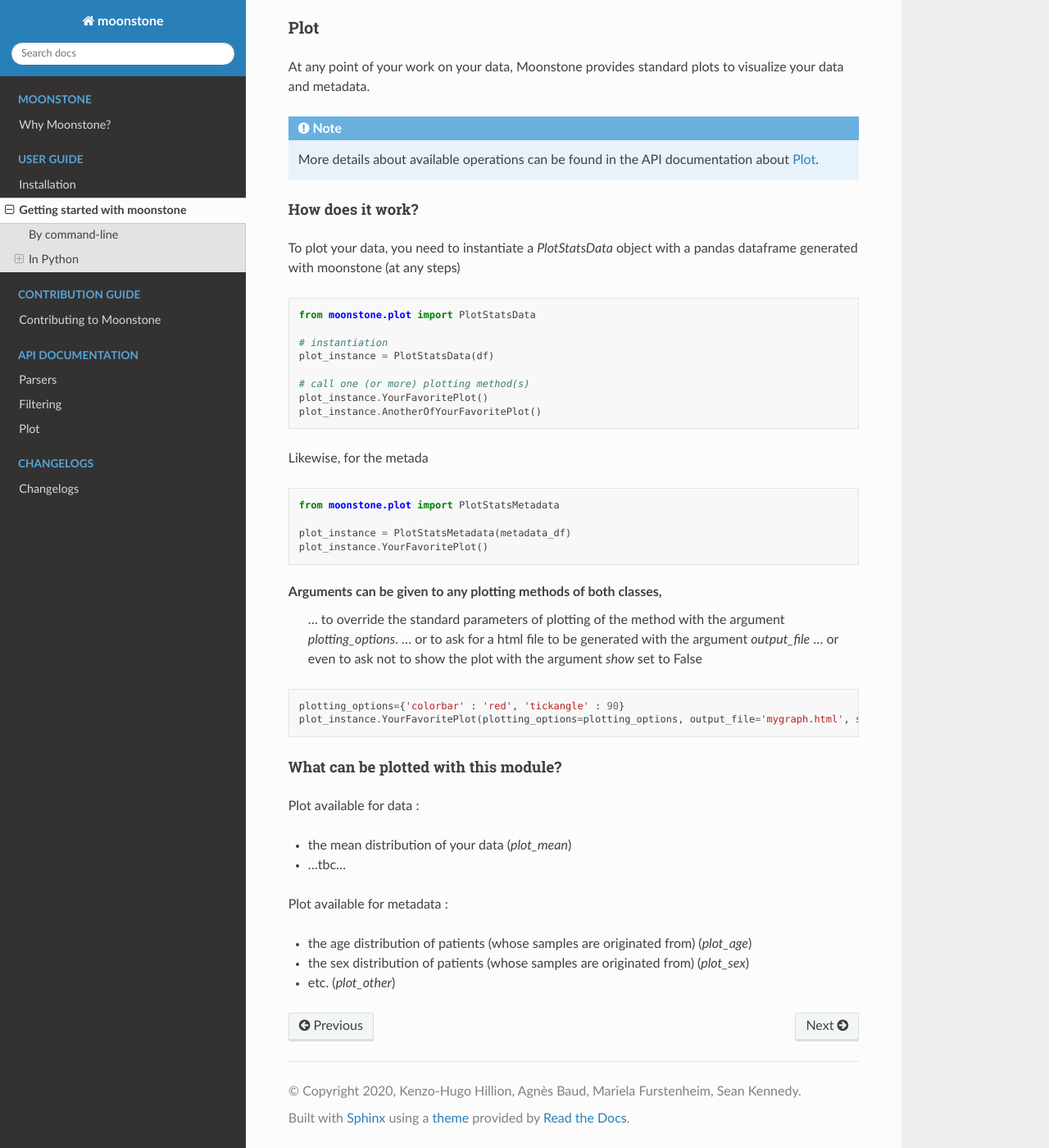
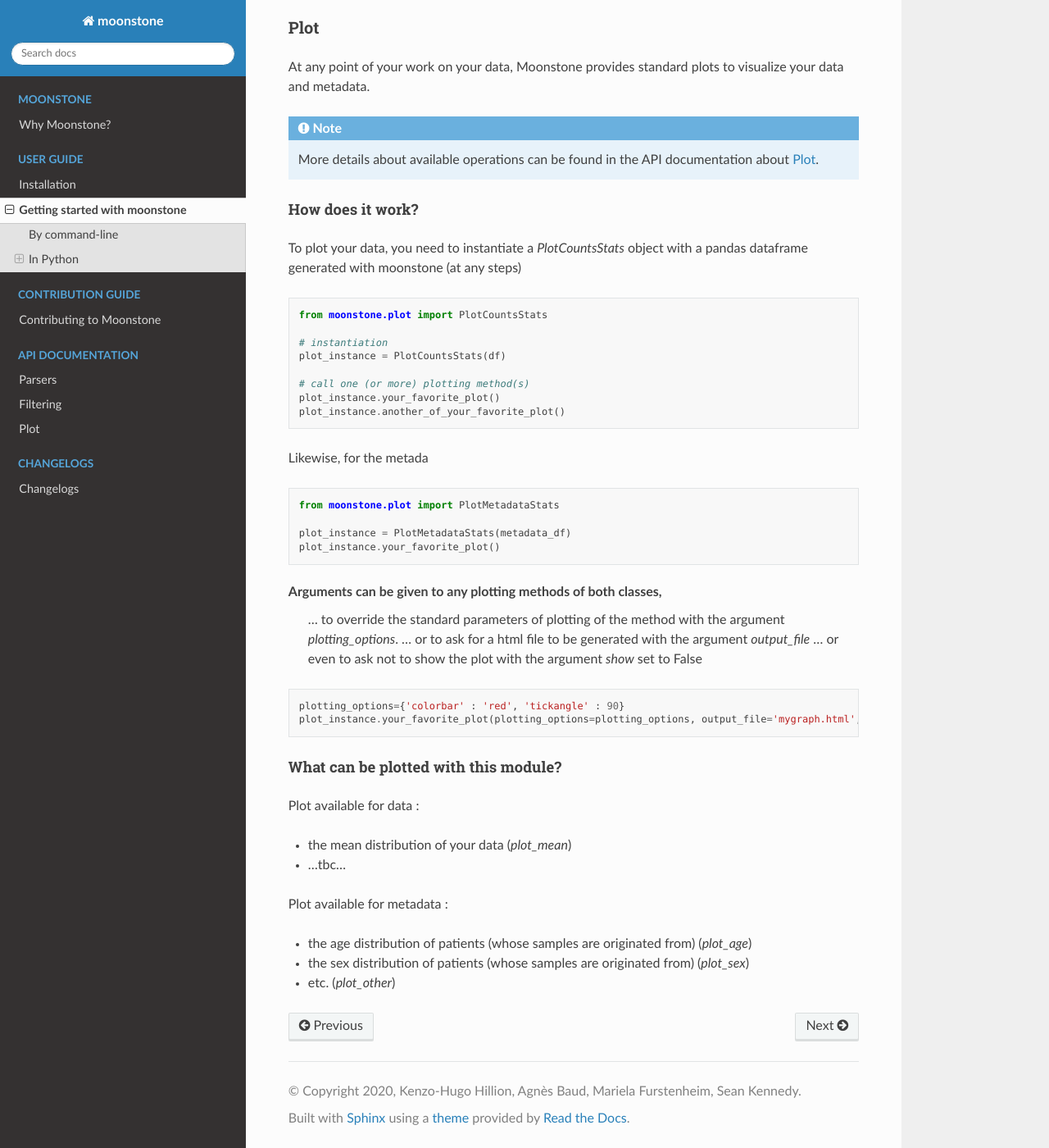
Before and after one commit to motleystate/moonstone, a Sphinx documentation site: the page built from docs/user_guide/getting_started_with_moonstone.rst, in a window 1280 px wide and 1400 px high, scrolled down 3540 px. Shown: the whole window at 82% size. Built offline with Sphinx 7.4.7 and the Read the Docs theme 2.0.0, drawn with Linux system fonts in a browser that asks for light colours.

Commit message:
renaming to PlotCountsStats

```diff
--- a/docs/api_docs/plot.rst
+++ b/docs/api_docs/plot.rst
@@ -7,7 +7,7 @@
 Data
 =====
 
-.. autoclass:: moonstone.plot.global_plot.PlotStatsData
+.. autoclass:: moonstone.plot.global_plot.PlotCountsStats
     :members:
     :undoc-members:
     :special-members: __init__
@@ -17,7 +17,7 @@
 Metadata
 ========
 
-.. autoclass:: moonstone.plot.global_plot.PlotStatsMetadata
+.. autoclass:: moonstone.plot.global_plot.PlotMetadataStats
     :members:
     :undoc-members:
     :special-members: __init__
--- a/docs/user_guide/getting_started_with_moonstone.rst
+++ b/docs/user_guide/getting_started_with_moonstone.rst
@@ -153,27 +153,27 @@
 How does it work?
 '''''''''''''''''
 
-To plot your data, you need to instantiate a `PlotStatsData` object with a pandas dataframe generated with moonstone (at any steps)
+To plot your data, you need to instantiate a `PlotCountsStats` object with a pandas dataframe generated with moonstone (at any steps)
 
 .. code-block:: python
 
-    from moonstone.plot import PlotStatsData
+    from moonstone.plot import PlotCountsStats
 
     # instantiation
-    plot_instance = PlotStatsData(df)
+    plot_instance = PlotCountsStats(df)
 
     # call one (or more) plotting method(s)
-    plot_instance.YourFavoritePlot()
-    plot_instance.AnotherOfYourFavoritePlot()
+    plot_instance.your_favorite_plot()
+    plot_instance.another_of_your_favorite_plot()
 
 Likewise, for the metada
 
 .. code-block:: python
 
-    from moonstone.plot import PlotStatsMetadata
+    from moonstone.plot import PlotMetadataStats
 
-    plot_instance = PlotStatsMetadata(metadata_df)
-    plot_instance.YourFavoritePlot()
+    plot_instance = PlotMetadataStats(metadata_df)
+    plot_instance.your_favorite_plot()
 
 Arguments can be given to any plotting methods of both classes,
     ... to override the standard parameters of plotting of the method with the argument `plotting_options`.
@@ -183,7 +183,7 @@
 .. code-block:: python
 
     plotting_options={'colorbar' : 'red', 'tickangle' : 90}
-    plot_instance.YourFavoritePlot(plotting_options=plotting_options, output_file='mygraph.html', show=False)
+    plot_instance.your_favorite_plot(plotting_options=plotting_options, output_file='mygraph.html', show=False)
 
 
 
```
Also changed, not shown: 2 other files.
